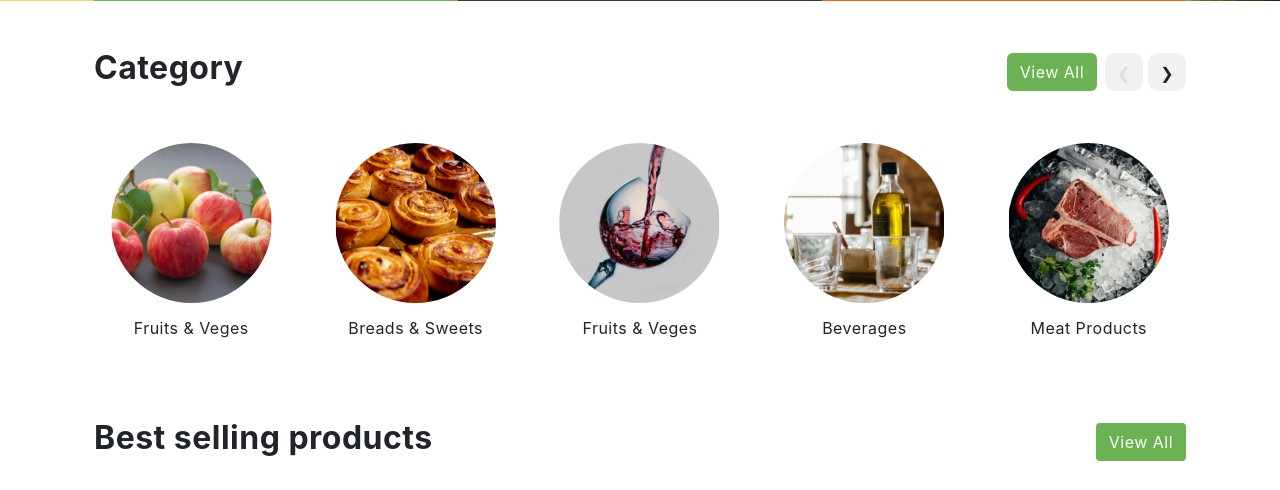
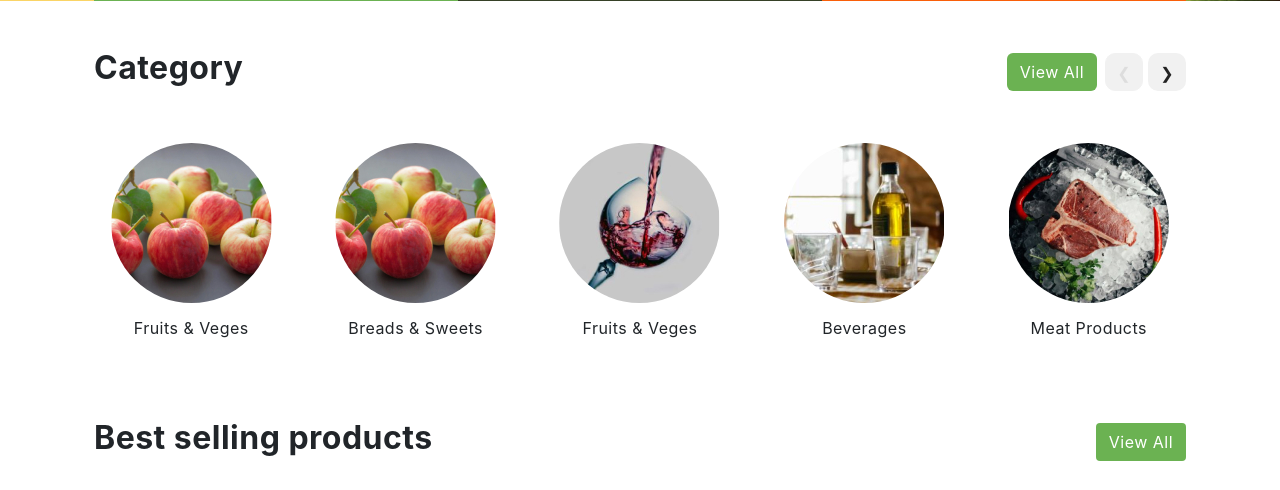
Before and after one commit to Salmathmullali/Shop4U, a Django app: page / in a window 1280 px wide. Shown: the part 944-1434 px from the top of the page. Run offline with Django 5.2, Linux system fonts and the light colour scheme.

Commit message:
Second commit

```diff
--- a/app/templates/apps/index.html
+++ b/app/templates/apps/index.html
@@ -458,47 +458,47 @@
                   <h4 class="fs-6 mt-3 fw-normal category-title">Fruits & Veges</h4>
                 </a>
                 <a href="category.html" class="nav-link swiper-slide text-center">
-                  <img src="images/category-thumb-2.jpg" class="rounded-circle" alt="Category Thumbnail">
+                  <img src="{% static 'app/images/category-thumb-1.jpg' %}" class="rounded-circle" alt="Category Thumbnail">
                   <h4 class="fs-6 mt-3 fw-normal category-title">Breads & Sweets</h4>
                 </a>
                 <a href="category.html" class="nav-link swiper-slide text-center">
-                  <img src="images/category-thumb-3.jpg" class="rounded-circle" alt="Category Thumbnail">
+                  <img src="{% static 'app/images/category-thumb-3.jpg' %}" class="rounded-circle" alt="Category Thumbnail">
                   <h4 class="fs-6 mt-3 fw-normal category-title">Fruits & Veges</h4>
                 </a>
                 <a href="category.html" class="nav-link swiper-slide text-center">
-                  <img src="images/category-thumb-4.jpg" class="rounded-circle" alt="Category Thumbnail">
+                  <img src="{% static 'app/images/category-thumb-4.jpg' %}" class="rounded-circle" alt="Category Thumbnail">
                   <h4 class="fs-6 mt-3 fw-normal category-title">Beverages</h4>
                 </a>
                 <a href="category.html" class="nav-link swiper-slide text-center">
-                  <img src="images/category-thumb-5.jpg" class="rounded-circle" alt="Category Thumbnail">
+                  <img src="{% static 'app/images/category-thumb-5.jpg' %}" class="rounded-circle" alt="Category Thumbnail">
                   <h4 class="fs-6 mt-3 fw-normal category-title">Meat Products</h4>
                 </a>
                 <a href="category.html" class="nav-link swiper-slide text-center">
-                  <img src="images/category-thumb-6.jpg" class="rounded-circle" alt="Category Thumbnail">
+                  <img src="{% static 'app/images/category-thumb-6.jpg' %}" class="rounded-circle" alt="Category Thumbnail">
                   <h4 class="fs-6 mt-3 fw-normal category-title">Breads</h4>
                 </a>
                 <a href="category.html" class="nav-link swiper-slide text-center">
-                  <img src="images/category-thumb-7.jpg" class="rounded-circle" alt="Category Thumbnail">
+                  <img src="{% static 'app/images/category-thumb-7.jpg' %}" class="rounded-circle" alt="Category Thumbnail">
                   <h4 class="fs-6 mt-3 fw-normal category-title">Fruits & Veges</h4>
                 </a>
                 <a href="category.html" class="nav-link swiper-slide text-center">
-                  <img src="images/category-thumb-8.jpg" class="rounded-circle" alt="Category Thumbnail">
+                  <img src="{% static 'app/images/category-thumb-8.jpg' %}" class="rounded-circle" alt="Category Thumbnail">
                   <h4 class="fs-6 mt-3 fw-normal category-title">Breads & Sweets</h4>
                 </a>
                 <a href="category.html" class="nav-link swiper-slide text-center">
-                  <img src="images/category-thumb-1.jpg" class="rounded-circle" alt="Category Thumbnail">
+                  <img src="{% static 'app/images/category-thumb-1.jpg' %}" class="rounded-circle" alt="Category Thumbnail">
                   <h4 class="fs-6 mt-3 fw-normal category-title">Fruits & Veges</h4>
                 </a>
                 <a href="category.html" class="nav-link swiper-slide text-center">
-                  <img src="images/category-thumb-1.jpg" class="rounded-circle" alt="Category Thumbnail">
+                  <img src="{% static 'app/images/category-thumb-1.jpg' %}" class="rounded-circle" alt="Category Thumbnail">
                   <h4 class="fs-6 mt-3 fw-normal category-title">Beverages</h4>
                 </a>
                 <a href="category.html" class="nav-link swiper-slide text-center">
-                  <img src="images/category-thumb-1.jpg" class="rounded-circle" alt="Category Thumbnail">
+                  <img src="{% static 'app/images/category-thumb-1.jpg' %}" class="rounded-circle" alt="Category Thumbnail">
                   <h4 class="fs-6 mt-3 fw-normal category-title">Meat Products</h4>
                 </a>
                 <a href="category.html" class="nav-link swiper-slide text-center">
-                  <img src="images/category-thumb-1.jpg" class="rounded-circle" alt="Category Thumbnail">
+                  <img src="{% static 'app/images/category-thumb-1.jpg' %}" class="rounded-circle" alt="Category Thumbnail">
                   <h4 class="fs-6 mt-3 fw-normal category-title">Breads</h4>
                 </a>
 
@@ -938,7 +938,7 @@
       </div>
     </section>
 
-    <section id="featured-products" class="products-carousel">
+    <!-- <section id="featured-products" class="products-carousel">
       <div class="container-lg overflow-hidden py-5">
         <div class="row">
           <div class="col-md-12">
@@ -1263,13 +1263,13 @@
 
 
               </div>
-            </div>
+            </div> -->
             <!-- / products-carousel -->
 
-          </div>
+          <!-- </div>
         </div>
       </div>
-    </section>
+    </section> -->
 
     <section>
       <div class="container-lg">
@@ -1309,7 +1309,7 @@
       </div>
     </section>
 
-    <section id="popular-products" class="products-carousel">
+    <!-- <section id="popular-products" class="products-carousel">
       <div class="container-lg overflow-hidden py-5">
         <div class="row">
           <div class="col-md-12">
@@ -1634,15 +1634,15 @@
 
 
               </div>
-            </div>
+            </div> -->
             <!-- / products-carousel -->
 
-          </div>
+          <!-- </div>
         </div>
       </div>
-    </section>
-
-    <section id="latest-products" class="products-carousel">
+    </section> -->
+
+    <!-- <section id="latest-products" class="products-carousel">
       <div class="container-lg overflow-hidden pb-5">
         <div class="row">
           <div class="col-md-12">
@@ -1966,15 +1966,15 @@
                 </div>
 
               </div>
-            </div>
+            </div> -->
             <!-- / products-carousel -->
 
-          </div>
+          <!-- </div>
         </div>
       </div>
-    </section>
-
-    <section id="latest-blog" class="pb-4">
+    </section> -->
+
+    <!-- <section id="latest-blog" class="pb-4">
       <div class="container-lg">
         <div class="row">
           <div class="section-header d-flex align-items-center justify-content-between my-4">
@@ -2096,7 +2096,7 @@
         <a href="#" class="btn btn-warning me-2 mb-2">Chao Cheese Creamy</a>
         <a href="#" class="btn btn-warning me-2 mb-2">Chicken meatballs</a>
       </div>
-    </section>
+    </section> -->
 
     <section class="py-5">
       <div class="container-lg">
@@ -2292,7 +2292,7 @@
       <div class="container-lg">
         <div class="row">
           <div class="col-md-6 copyright">
-            <p>© 2024 Organic. All rights reserved.</p>
+            <p></p>
           </div>
           <div class="col-md-6 credit-link text-start text-md-end">
             </div>
```
